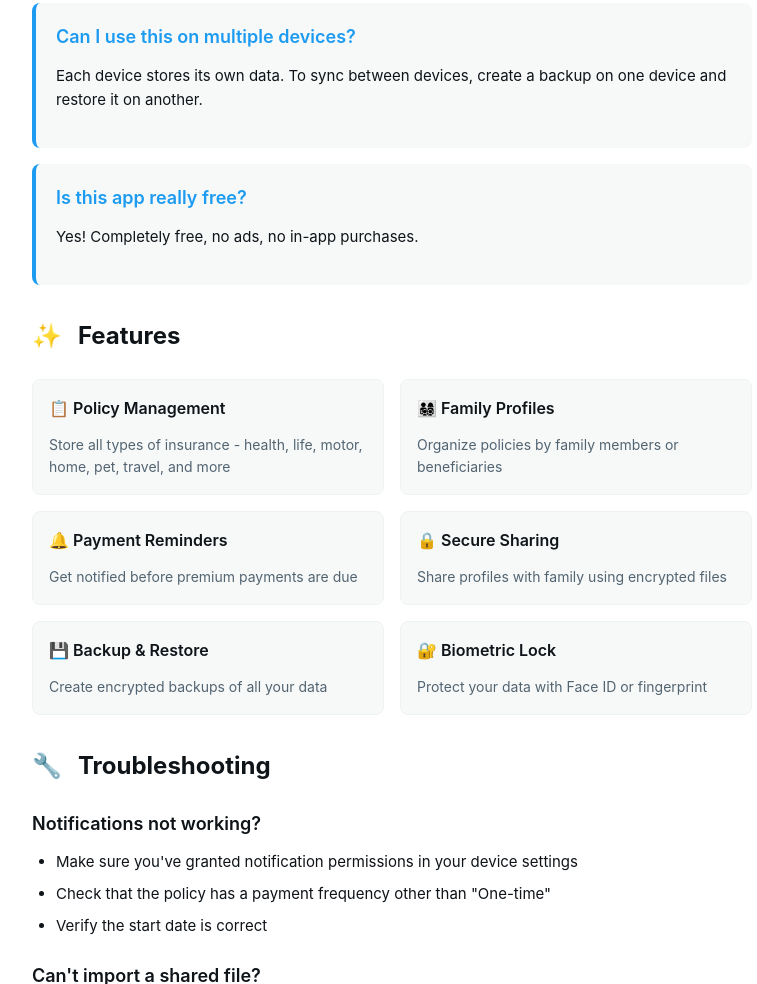
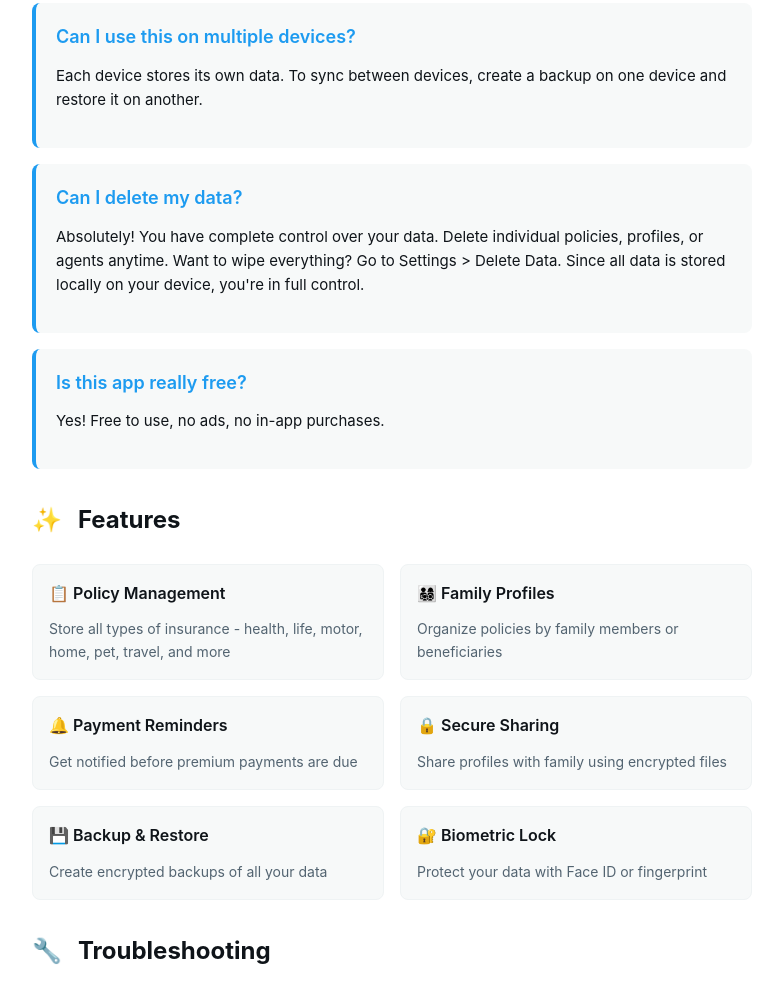
Before and after one commit to policible/support, a plain HTML site: page index.html in a window 1280 px wide. Shown: the part 1835-2819 px from the top of the page, without its empty margins (248-1005 px from the left). Drawn offline with Linux system fonts and the light colour scheme.

Commit message:
Update index.html

```diff
--- a/index.html
+++ b/index.html
@@ -239,8 +239,13 @@
         </div>
 
         <div class="faq-item">
+            <h3>Can I delete my data?</h3>
+            <p>Absolutely! You have complete control over your data. Delete individual policies, profiles, or agents anytime. Want to wipe everything? Go to Settings > Delete Data. Since all data is stored locally on your device, you're in full control.</p>
+        </div>
+
+        <div class="faq-item">
             <h3>Is this app really free?</h3>
-            <p>Yes! Completely free, no ads, no in-app purchases.</p>
+            <p>Yes! Free to use, no ads, no in-app purchases.</p>
         </div>
 
         <h2><span class="icon">✨</span>Features</h2>
```
